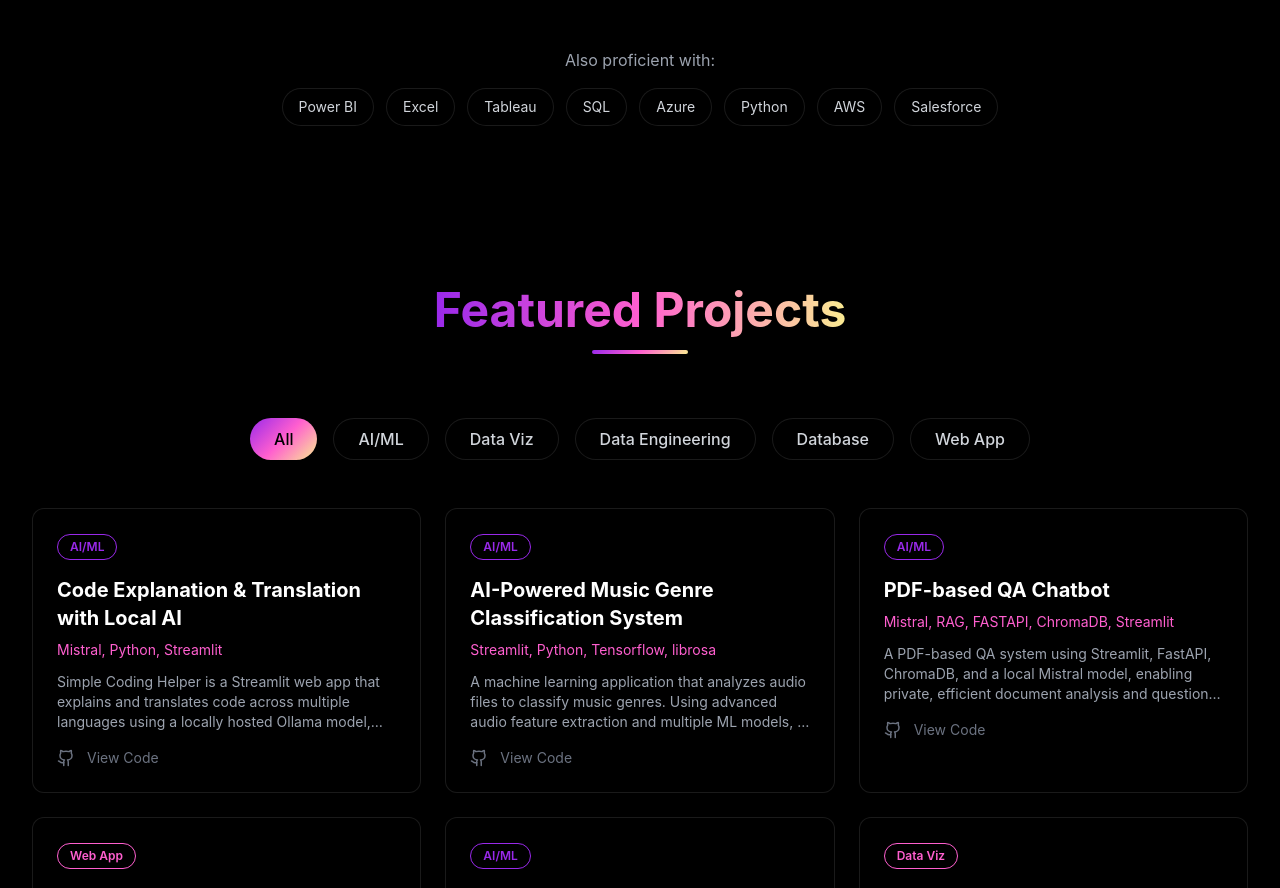
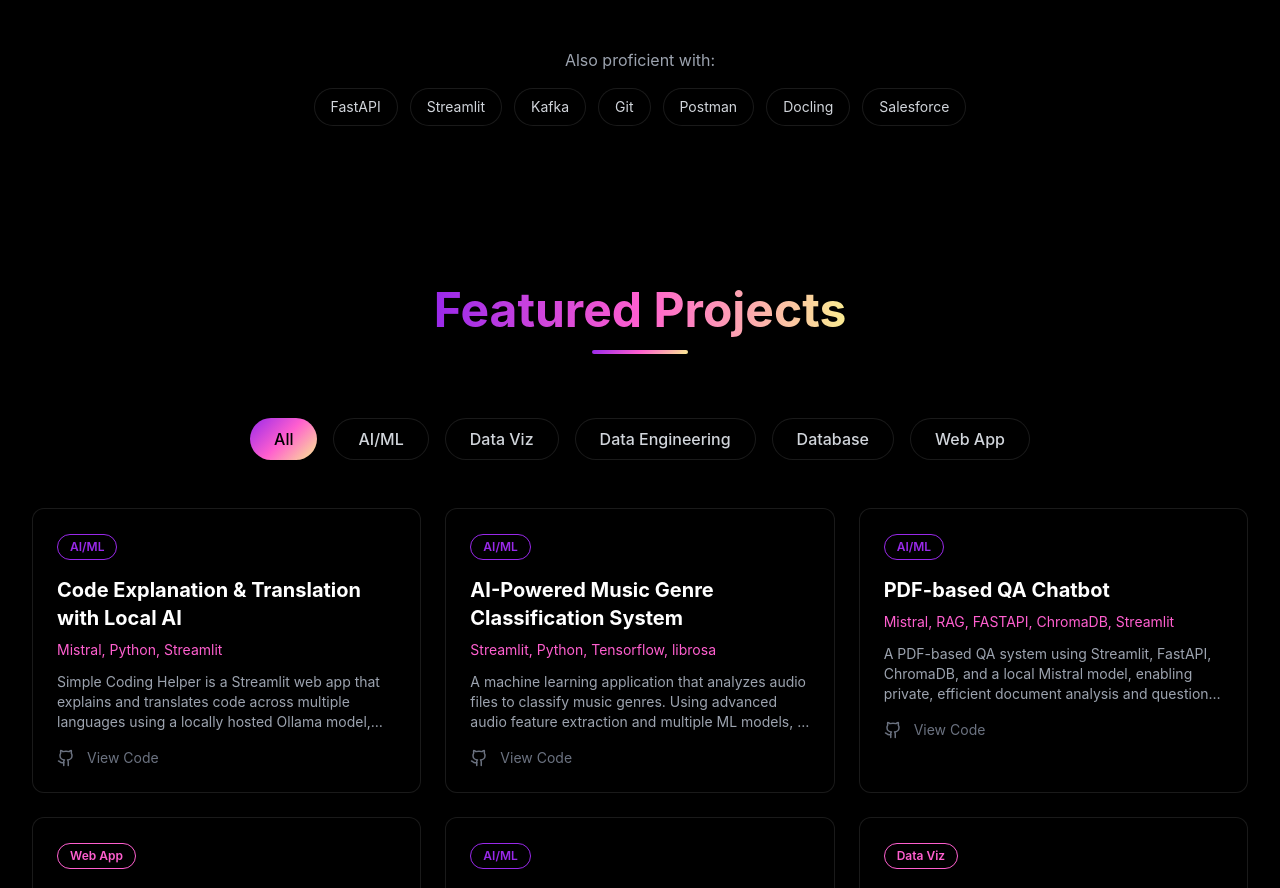
Before and after one commit to VishnuRam16/Portfolio, a Next.js app: page / in a window 1280 px wide. Shown: the part 4439-5327 px from the top of the page. Built offline with nearby package versions, Linux system fonts and the light colour scheme.

Commit message:
chore(skills): update relevent skills to match resume

```diff
--- a/components/Skills.tsx
+++ b/components/Skills.tsx
@@ -145,7 +145,7 @@
         >
           <p className="text-gray-400 mb-4">Also proficient with:</p>
           <div className="flex flex-wrap justify-center gap-3">
-            {['Power BI', 'Excel', 'Tableau', 'SQL', 'Azure', 'Python', 'AWS', 'Salesforce'].map((tool) => (
+            {['FastAPI', 'Streamlit', 'Kafka', 'Git', 'Postman', 'Docling', 'Salesforce'].map((tool) => (
               <motion.span
                 key={tool}
                 whileHover={{ scale: 1.1, y: -2 }}
```
